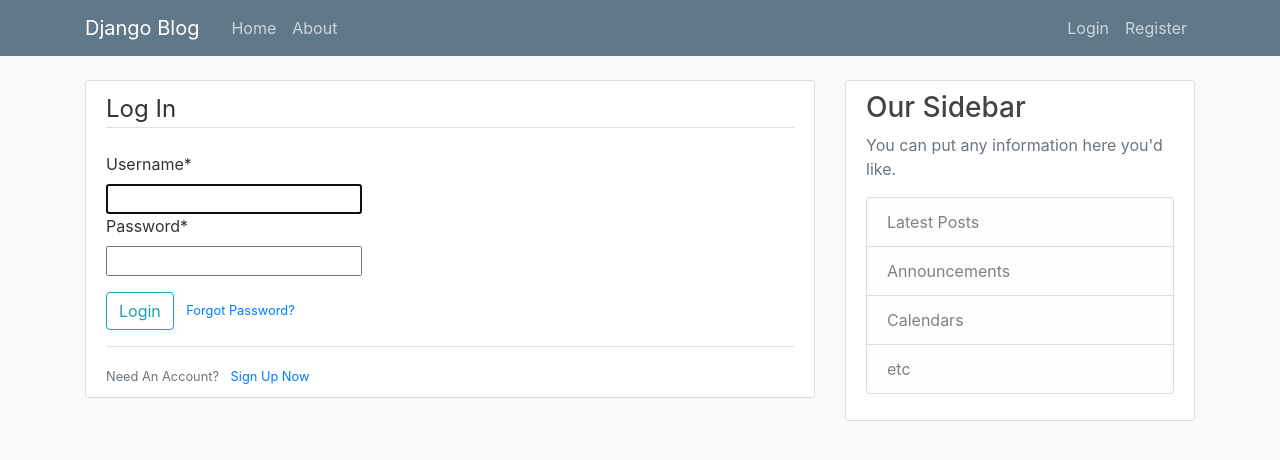
After one commit to Simonm17/django_blog, a Django app: page /users/login/ in a window 1280 px wide. The commit adds this page. Shown: the top 460 px of the page. Run offline with Django 3.2, Linux system fonts and the light colour scheme; some libraries are stand-ins or nearby versions.

Commit message:
set up login logout views

```diff
--- a/blog/templates/blog/base.html
+++ b/blog/templates/blog/base.html
@@ -36,9 +36,9 @@
               {% if user.is_authenticated %}
                 <a class="nav-item nav-link" href="#">New Post</a>
                 <a class="nav-item nav-link" href="#">Profile</a>
-                <a class="nav-item nav-link" href="#">Logout</a>
+                <a class="nav-item nav-link" href="{% url 'logout' %}">Logout</a>
               {% else %}
-                <a class="nav-item nav-link" href="#">Login</a>
+                <a class="nav-item nav-link" href="{% url 'login' %}">Login</a>
                 <a class="nav-item nav-link" href="{% url 'register' %}">Register</a>
               {% endif %}
             </div>
--- a/blog/views.py
+++ b/blog/views.py
@@ -5,3 +5,4 @@ class PostListView(ListView):
     model = Post
     template_name = 'blog/home.html'
     paginate_by = 10
+    ordering = ['-date_posted']
--- a/django_blog/settings.py
+++ b/django_blog/settings.py
@@ -123,3 +123,6 @@ USE_TZ = True
 # https://docs.djangoproject.com/en/3.1/howto/static-files/
 
 STATIC_URL = '/static/'
+
+LOGIN_URL = 'login/'
+LOGIN_REDIRECT_URL = '/'
--- /dev/null
+++ b/users/templates/users/login.html
@@ -0,0 +1,24 @@
+{% extends "blog/base.html" %}
+{% load crispy_forms_tags %}
+{% block content %}
+    <div class="content-section">
+        <form method="POST">
+            {% csrf_token %}
+            <fieldset class="form-group">
+                <legend class="border-bottom mb-4">Log In</legend>
+                {{ form|crispy }}
+            </fieldset>
+            <div class="form-group">
+                <button class="btn btn-outline-info" type="submit">Login</button>
+                <small class="text-muted ml-2">
+                    <a href="#">Forgot Password?</a>
+                </small>
+            </div>
+        </form>
+        <div class="border-top pt-3">
+            <small class="text-muted">
+                Need An Account? <a class="ml-2" href="{% url 'register' %}">Sign Up Now</a>
+            </small>
+        </div>
+    </div>
+{% endblock content %}
--- a/users/urls.py
+++ b/users/urls.py
@@ -1,7 +1,11 @@
 from django.urls import path
 from .views import RegisterView
+from django.contrib.auth import views as auth_views
+
 
 urlpatterns = [
     path('register/', RegisterView.as_view(), name='register'),
+    path('login/', auth_views.LoginView.as_view(template_name='users/login.html'), name='login'),
+    path('logout/', auth_views.LogoutView.as_view(template_name='users/logout.html'), name='logout'),
 
 ]
--- a/users/views.py
+++ b/users/views.py
@@ -3,6 +3,7 @@ from django.contrib.auth.models import User
 from django.views.generic.edit import CreateView, FormView
 from django.contrib.auth.forms import UserCreationForm
 from django.contrib.messages.views import SuccessMessageMixin
+
 
 class RegisterView(SuccessMessageMixin, FormView):
     model = User
```
Also changed, not shown: users/templates/users/logout.html (added, +9 -0 lines).
